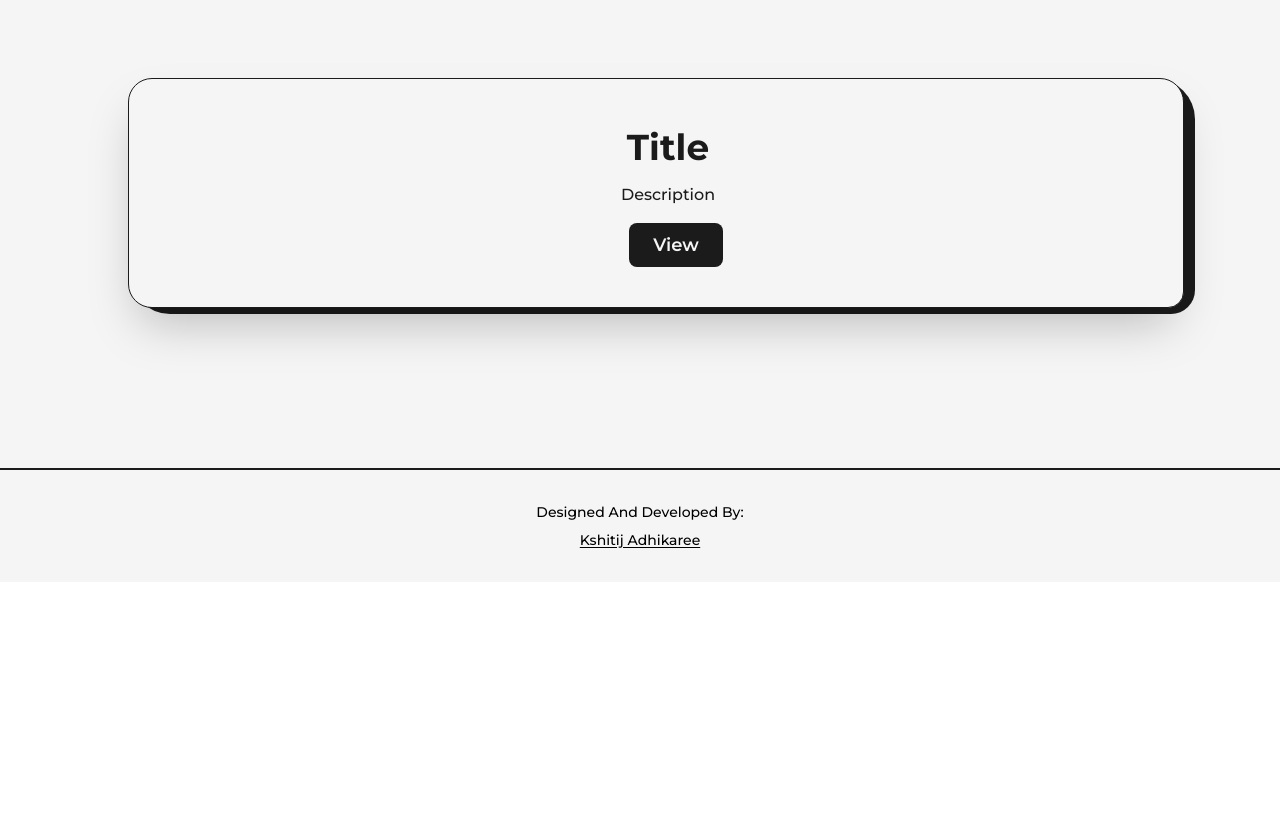
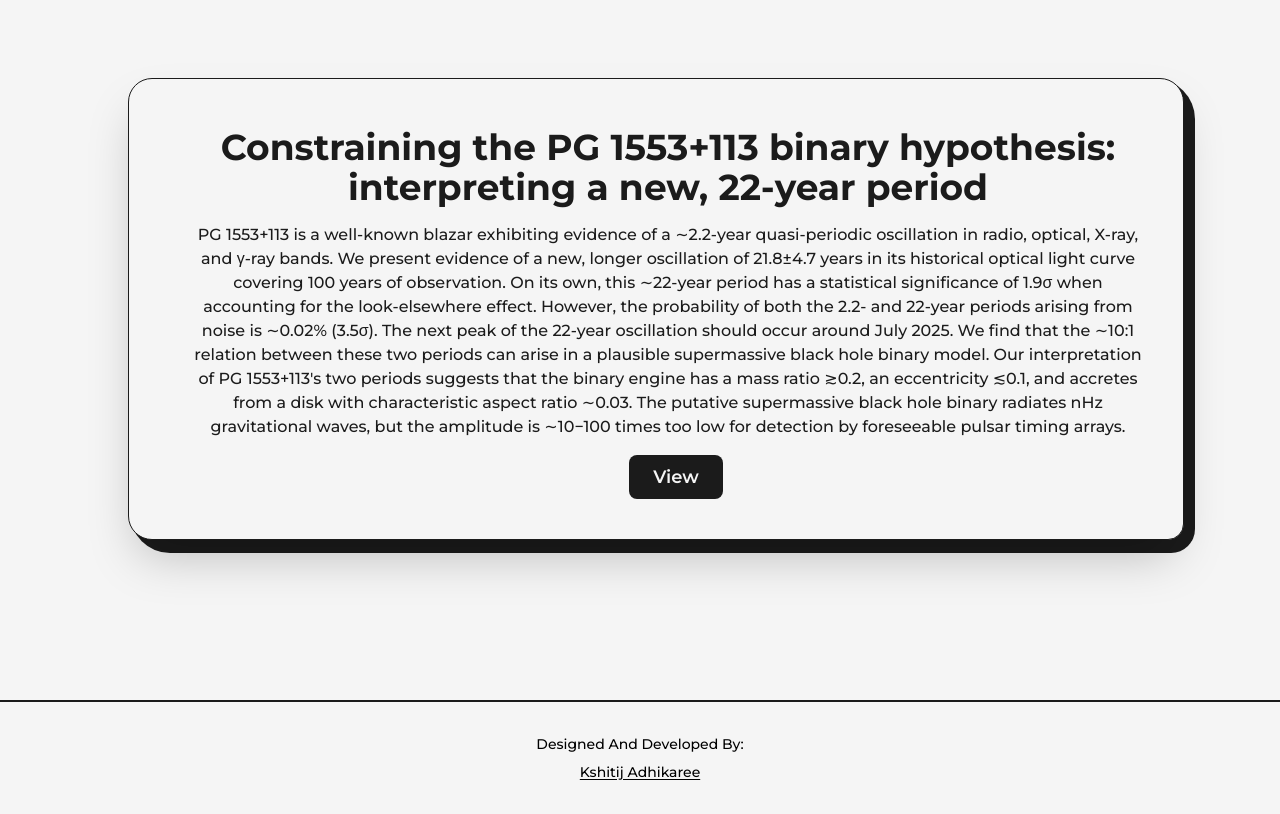
Before and after one commit to KshitijAdhikaree/sagar-portfolio, a Next.js app: page /research in a window 1280 px wide. Shown: the part 984-1798 px from the top of the page. Before the commit the page ends 1566 px from the top, so only its background shows below. Built offline with nearby package versions, Linux system fonts and the light colour scheme.

Commit message:
update publicationsdata

```diff
--- a/public/publicationData.js
+++ b/public/publicationData.js
@@ -1,10 +1,8 @@
-
-
 export const PublicationData = [
-    {
-      id: 1,
-      title: 'Title',
-      description:'Description',
-      link: '',
-    }
-  ]
+  {
+    id: 1,
+    title: 'Constraining the PG 1553+113 binary hypothesis: interpreting a new, 22-year period',
+    description: 'PG 1553+113 is a well-known blazar exhibiting evidence of a ∼2.2-year quasi-periodic oscillation in radio, optical, X-ray, and γ-ray bands. We present evidence of a new, longer oscillation of 21.8±4.7 years in its historical optical light curve covering 100 years of observation. On its own, this ∼22-year period has a statistical significance of 1.9σ when accounting for the look-elsewhere effect. However, the probability of both the 2.2- and 22-year periods arising from noise is ∼0.02% (3.5σ). The next peak of the 22-year oscillation should occur around July 2025. We find that the ∼10:1 relation between these two periods can arise in a plausible supermassive black hole binary model. Our interpretation of PG 1553+113\'s two periods suggests that the binary engine has a mass ratio ≳0.2, an eccentricity ≲0.1, and accretes from a disk with characteristic aspect ratio ∼0.03. The putative supermassive black hole binary radiates nHz gravitational waves, but the amplitude is ∼10−100 times too low for detection by foreseeable pulsar timing arrays.',
+    link: 'https://arxiv.org/abs/2307.11696',
+  }
+];
--- a/src/pages/research.js
+++ b/src/pages/research.js
@@ -29,7 +29,7 @@ const Research = ({ title, summary, link }) => {
           {title}
         </h2>
 
-        <p className="my-2 font-medium text-dark dark:text-light sm:text-sm  ">
+        <p className="my-2 font-medium text-dark dark:text-light sm:text-sm ">
           {summary}
         </p>
         <div className="mt-2 flex flex-row items-center">
@@ -37,7 +37,7 @@ const Research = ({ title, summary, link }) => {
             href={link}
             //target="_blank"
             className="ml-4 rounded-lg bg-dark text-light p-2 px-6 text-lg font-semibold dark:bg-light dark:text-dark
-                       sm:px-4 sm:text-base flex items-center"
+                    sm:px-4 sm:text-base flex items-center"
           >
             {/* <LinkIcon className='fill-light mr-2 dark:fill-dark' />  */}
             <span>View</span>
```
Also changed, not shown: 1 other file (tests, documents, lock files or other folders).
